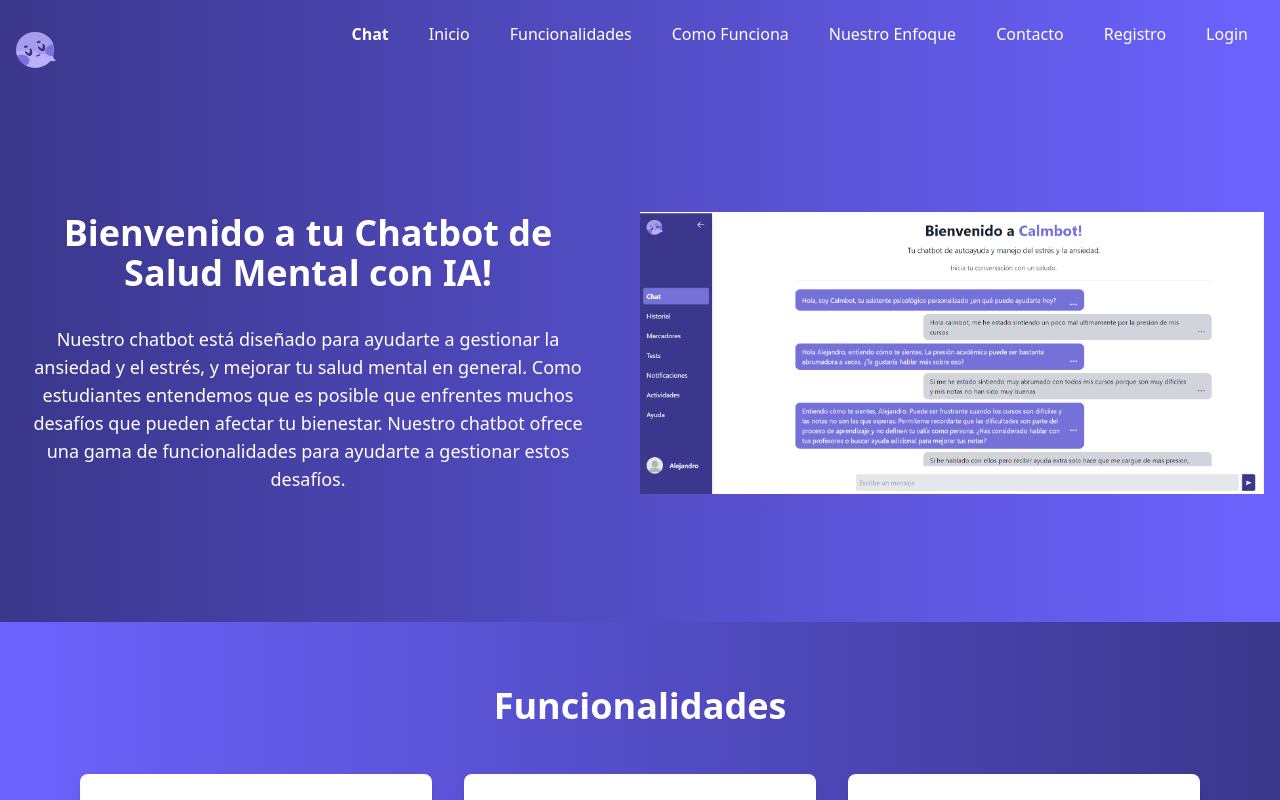
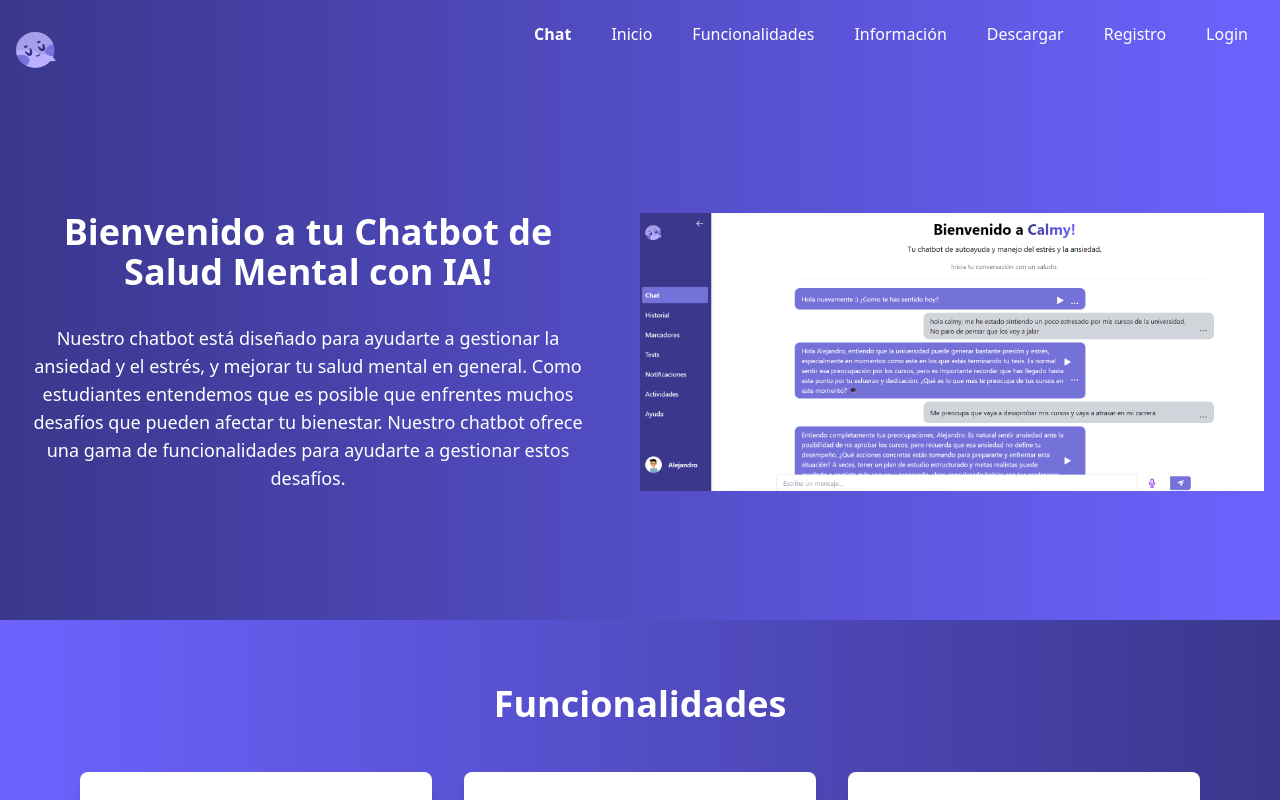
Before and after one commit to NeuronaBens/AI-Chatbot, a Next.js app: page / in a window 1280 px wide. Shown: the top 800 px of the page. Built offline with nearby package versions, Linux system fonts and the light colour scheme.

Commit message:
fix: riskyMess, responsive-user-navbar and tests card's backcolor

```diff
--- a/app/api/chat/route.js
+++ b/app/api/chat/route.js
@@ -1,12 +1,9 @@
 import { OpenAIStream, StreamingTextResponse } from "ai";
 import { Configuration, OpenAIApi } from "openai-edge";
 import { IdManager } from "@/utils/IdManager";
-import { createClient } from "@supabase/supabase-js";
+import { createServerClient } from "@/utils/supabase/client";
 
-const supabase = createClient(
-  process.env.NEXT_PUBLIC_SUPABASE_URL,
-  process.env.NEXT_PUBLIC_SUPABASE_ANON_KEY
-);
+const supabase = createServerClient();
 const config = new Configuration({ apiKey: process.env.OPENAI_API_KEY });
 const openai = new OpenAIApi(config);
 export const runtime = "edge";
@@ -79,7 +76,9 @@ const SaveToDatabase = async (text, session, position, sender, student_id) => {
 
   // Llamar al endpoint de check-risk-cases después de guardar el mensaje
   if (sender) {
-    const response = await fetch(`/api/database/messages/check-risk-cases`, {
+    const response = await fetch(
+      `http://localhost:3000/api/database/messages/check-risk-cases`,
+      {
         method: "POST",
         headers: {
           "Content-Type": "application/json",
@@ -89,9 +88,11 @@ const SaveToDatabase = async (text, session, position, sender, student_id) => {
           student_id: student_id,
           message_id: data[0].id,
         }),
-    });
+      }
+    );
 
     const isRisky = await response.json();
+    console.log("HOOOOOOOOOOOOOOOOOOOOOOOLAAAAAAAAAAAAAAAAAA " + isRisky);
   }
 
   return data;
--- a/app/api/database/messages/check-risk-cases/route.js
+++ b/app/api/database/messages/check-risk-cases/route.js
@@ -1,7 +1,7 @@
-import { prisma } from "@/lib/prisma";
 import { IdManager } from "@/utils/IdManager";
+import { createServerClient } from "@/utils/supabase/client";
 
-// route: app\api\database\messages\check-risk-cases\route.js
+const supabase = createServerClient();
 
 export async function POST(req) {
   const { text, student_id, message_id } = await req.json();
@@ -24,35 +24,29 @@ export async function POST(req) {
 
     if (notification) {
       // Create a new complaint for the message
-      const complaint = await prisma.complaint.create({
-        data: {
+      const { data: dataCom, error: errorCom } = await supabase
+        .from("Complaint")
+        .insert({
           id: IdManager.complaintId(),
           content: "El usuario ha enviado un mensaje riegoso",
-          message: {
-            connect: {
-              id: message_id,
-            },
-          },
-        },
-      });
+          message_id: message_id,
+        })
+        .select();
 
       // Create a new student notification linking the notification to the student
-      const studentNotification = await prisma.studentNotification.create({
-        data: {
+      const { data: dataStask, error: errorStask } = await supabase
+        .from("StudentNotification")
+        .insert({
           id: IdManager.studentNotificationId(),
           read: false,
-          student: {
-            connect: {
-              student_id: student_id,
-            },
-          },
-          notification: {
-            connect: {
-              id: notification.id,
-            },
-          },
-        },
-      });
+          student_id: student_id,
+          notification_id: notification.id,
+        })
+        .select();
+
+      if (errorCom || errorStask) {
+        return Response.json(false);
+      }
     }
     return Response.json(true);
   }
--- a/app/page.js
+++ b/app/page.js
@@ -45,10 +45,13 @@ export default function Home() {
         </div>
       </section>
       {/* Features section */}
-      <section className="w-full h-full bg-cover py-16 px-16 bg-gradient-to-r from-[#6C63FF] to-[#3A378C]">
+      <section
+        id="funcionalidades"
+        className="w-full h-full bg-cover py-16 px-16 bg-gradient-to-r from-[#6C63FF] to-[#3A378C]"
+      >
         <div className="container mx-auto px-4">
           <h2 className="text-4xl font-bold mb-12 text-center text-white">
-            Funcionalidades
+            <a href="#top">Funcionalidades</a>
           </h2>
           <div className="grid grid-cols-1 md:grid-cols-2 lg:grid-cols-3 gap-8">
             <FeatureCard
@@ -79,9 +82,12 @@ export default function Home() {
         </div>
       </section>
       {/* Information section */}
-      <section className="w-full h-full bg-cover container mx-auto px-16 py-16 bg-white">
+      <section
+        id="informacion"
+        className="w-full h-full bg-cover container mx-auto px-16 py-16 bg-white"
+      >
         <h2 className="mb-8 text-4xl font-bold mb-12 text-center text-[#3A378C]">
-          Información
+          <a href="#top">Información</a>
         </h2>
         <div className="grid grid-cols-1 md:grid-cols-2 gap-12">
           <InformationCard
@@ -99,12 +105,13 @@ export default function Home() {
 
       {/* Download app section */}
       <section
+        id="descargar"
         className="py-20 bg-cover bg-center w-full"
         style={{ backgroundImage: 'url("/traquil-lake.jpg")' }}
       >
         <div className="container mx-auto px-4 w-full">
           <h2 className="text-4xl font-bold mb-8 text-center text-white">
-            Comienza tu camino hacia la tranquilidad
+            <a href="#top">Comienza tu camino hacia la tranquilidad</a>
           </h2>
           <p className="text-lg text-center text-white mb-8">
             Descarga nuestra app y empieza a mejorar tu bienestar emocional hoy
--- a/components/admin/sidebar.js
+++ b/components/admin/sidebar.js
@@ -325,7 +325,7 @@ const SidebarAdmin = ({ children }) => {
           </div>
         )}
         {!closed && (
-          <div className="mt-24">
+          <div className="mt-16 md:mt-24">
             <UserProfile></UserProfile>
           </div>
         )}
--- a/components/authentication/navbar-content.js
+++ b/components/authentication/navbar-content.js
@@ -34,34 +34,64 @@ const NavbarContentAuthentication = () => {
       {/* Navigation Links */}
       <div
         className={`${
-          isOpen ? "block" : "hidden"
-        } md:flex items-center space-x-2`}
+          isOpen ? "flex flex-col p-2 space-y-2 md:hidden" : "hidden"
+        } md:flex md:items-center md:space-x-2`}
       >
         <Link href="/user">
-          <p className="p-4 rounded hover:bg-[#7471D9]">
+          <button
+            className="p-4 rounded hover:bg-[#7471D9]"
+            onClick={() => setIsOpen(false)}
+          >
             <b>Chat</b>
-          </p>
+          </button>
         </Link>
         <Link href="#inicio">
-          <p className="p-4 rounded hover:bg-[#7471D9]">Inicio</p>
+          <button
+            className="p-4 rounded hover:bg-[#7471D9]"
+            onClick={() => setIsOpen(false)}
+          >
+            Inicio
+          </button>
         </Link>
         <Link href="#funcionalidades">
-          <p className="p-4 rounded hover:bg-[#7471D9]">Funcionalidades</p>
+          <button
+            className="p-4 rounded hover:bg-[#7471D9]"
+            onClick={() => setIsOpen(false)}
+          >
+            Funcionalidades
+          </button>
         </Link>
-        <Link href="#como">
-          <p className="p-4 rounded hover:bg-[#7471D9]">Como Funciona</p>
+        <Link href="#informacion">
+          <button
+            className="p-4 rounded hover:bg-[#7471D9]"
+            onClick={() => setIsOpen(false)}
+          >
+            Información
+          </button>
         </Link>
-        <Link href="#enfoque">
-          <p className="p-4 rounded hover:bg-[#7471D9]">Nuestro Enfoque</p>
-        </Link>
-        <Link href="#contacto">
-          <p className="p-4 rounded hover:bg-[#7471D9]">Contacto</p>
+        <Link href="#descargar">
+          <button
+            className="p-4 rounded hover:bg-[#7471D9]"
+            onClick={() => setIsOpen(false)}
+          >
+            Descargar
+          </button>
         </Link>
         <Link href="/general/register">
-          <p className="p-4 rounded hover:bg-[#7471D9]">Registro</p>
+          <button
+            className="p-4 rounded hover:bg-[#7471D9]"
+            onClick={() => setIsOpen(false)}
+          >
+            Registro
+          </button>
         </Link>
         <Link href="/general/login">
-          <p className="p-4 rounded hover:bg-[#7471D9]">Login</p>
+          <button
+            className="p-4 rounded hover:bg-[#7471D9]"
+            onClick={() => setIsOpen(false)}
+          >
+            Login
+          </button>
         </Link>
       </div>
     </div>
--- a/components/general/card.js
+++ b/components/general/card.js
@@ -1,15 +1,13 @@
 export default function Card({ props, children }) {
   return (
-    <div className="max-w-xs rounded-lg shadow border border-gray-200 dark:bg-gray-800 dark:border-gray-700">
+    <div className="max-w-xs rounded-lg shadow-md border border-gray-200">
       <img
         className="rounded-t-lg w-full object-cover"
         src={props.image}
         alt=""
       />
       <div className="p-2">
-        <h5 className="text-lg font-bold mb-1 dark:text-white">
-          {props.title}
-        </h5>
+        <h5 className="text-lg font-bold mb-1">{props.title}</h5>
         <p className="text-sm mb-2">{props.description}</p>
         {children}
       </div>
--- a/components/user/new-chat/chat.js
+++ b/components/user/new-chat/chat.js
@@ -8,7 +8,11 @@ import TextInput from "./input-text-audio";
 import { createClient } from "@/utils/supabase/client";
 import TextBubble from "./text-bubble";
 
-import { checkIfMessageIsRisky, displayNotification } from "./notice-utils";
+import {
+  checkIfMessageIsRisky,
+  displayNotification,
+  isRisky,
+} from "./notice-utils";
 
 export default function AIChat(session) {
   const supabase = createClient();
@@ -216,8 +220,8 @@ export default function AIChat(session) {
 
     ////////////////////////////////
     // Check if the message is risky (imported functionality)
-    const isRisky = await checkIfMessageIsRisky(input);
-    if (isRisky) {
+    //const isRisky = await checkIfMessageIsRisky(input);
+    if (isRisky(input)) {
       // Display the notification
       displayNotification("Te hemos enviado una notificación importante");
     }
--- a/components/user/new-chat/notice-utils.js
+++ b/components/user/new-chat/notice-utils.js
@@ -1,4 +1,20 @@
 // notificationUtils.js
+
+export const isRisky = (message) => {
+  // Define the list of sensitive words to check for
+  const sensitiveWords = ["morir", "matar", "suicidar", "suicidio"];
+
+  // Check if the message contains any sensitive words
+  const containsSensitiveWords = sensitiveWords.some((word) =>
+    message.toLowerCase().includes(word)
+  );
+
+  if (containsSensitiveWords) {
+    console.log("is risky");
+    return true;
+  }
+  return false;
+};
 
 export const checkIfMessageIsRisky = async (message) => {
   try {
--- a/components/user/sidebar.js
+++ b/components/user/sidebar.js
@@ -80,19 +80,12 @@ const SidebarUser = ({ children, session }) => {
       }`}
     >
       <div
-        className={
+        className={`${
           closed
-            ? "text-white fixed z-50 h-screen bg-[#3A378C] "
-            : "text-white fixed shadow-lg h-screen bg-[#3A378C] z-50 "
-        }
+            ? "left-4 md:left-20 text-black md:text-white"
+            : "left-32 text-white"
+        } fixed top-4 z-[100]`}
       >
-        <div className="h-1/4 flex">
-          <Link href="/">
-            <div className="m-4">
-              <Logo size={40} />
-            </div>
-          </Link>
-          <div className="flex ml-auto mr-4 mt-4">
         <svg
           xmlns="http://www.w3.org/2000/svg"
           fill="none"
@@ -111,6 +104,19 @@ const SidebarUser = ({ children, session }) => {
           />
         </svg>
       </div>
+      <div
+        className={
+          closed
+            ? "md:w-[7.5%] text-white fixed z-50 h-screen bg-[#3A378C] "
+            : "md:w-[11.5%] text-white fixed shadow-lg h-screen bg-[#3A378C] z-50"
+        }
+      >
+        <div className="h-1/4 flex">
+          <Link href="/" className={closed ? "hidden md:block" : ""}>
+            <div className="m-4">
+              <Logo size={40} />
+            </div>
+          </Link>
         </div>
         {!closed && (
           <div className="h-2/4">
@@ -211,7 +217,7 @@ const SidebarUser = ({ children, session }) => {
           </div>
         )}
       </div>
-      <div className={closed ? "w-11/12 ml-auto" : "w-10/12 ml-auto"}>
+      <div className={closed ? "md:w-11/12 ml-auto" : "md:w-10/12 ml-auto"}>
         {children}
       </div>
     </div>
--- a/middleware.js
+++ b/middleware.js
@@ -1,3 +1,3 @@
-export { default } from "next-auth/middleware"
+export { default } from "next-auth/middleware";
 
-export const config = { matcher: ["/user","/admin"] }
+export const config = { matcher: ["/user", "/admin", "/api"] };
--- a/utils/supabase/client.js
+++ b/utils/supabase/client.js
@@ -3,5 +3,11 @@ import { createBrowserClient } from "@supabase/ssr";
 export const createClient = () =>
   createBrowserClient(
     process.env.NEXT_PUBLIC_SUPABASE_URL,
-    process.env.NEXT_PUBLIC_SUPABASE_ANON_KEY,
+    process.env.NEXT_PUBLIC_SUPABASE_ANON_KEY
   );
+
+export const createServerClient = () =>
+  createClient(
+    process.env.NEXT_PUBLIC_SUPABASE_URL,
+    process.env.NEXT_PUBLIC_SUPABASE_ANON_KEY
+  );
```
Also changed, not shown: public/chatbot.png. Lines whose indentation alone changed are shown as unchanged.
